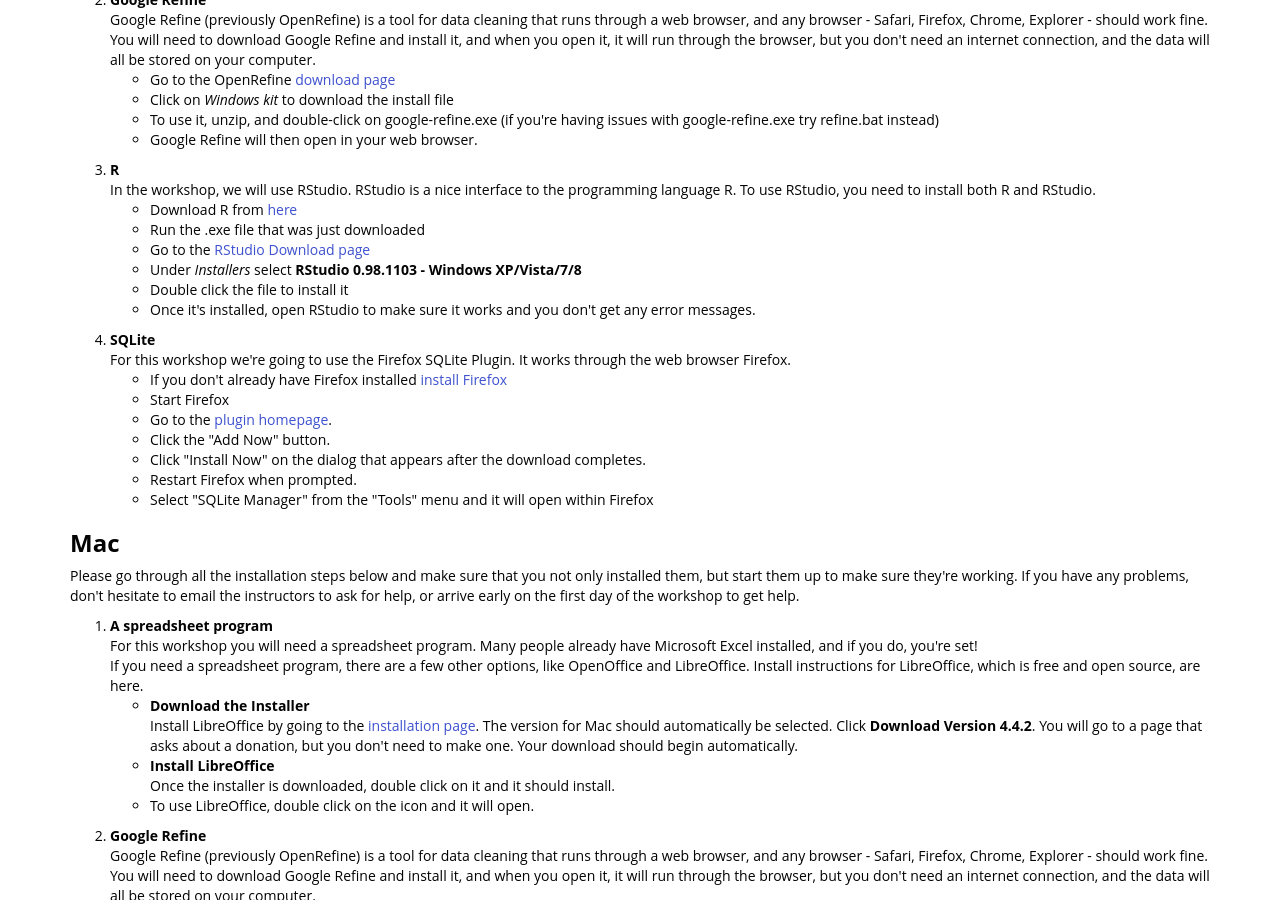
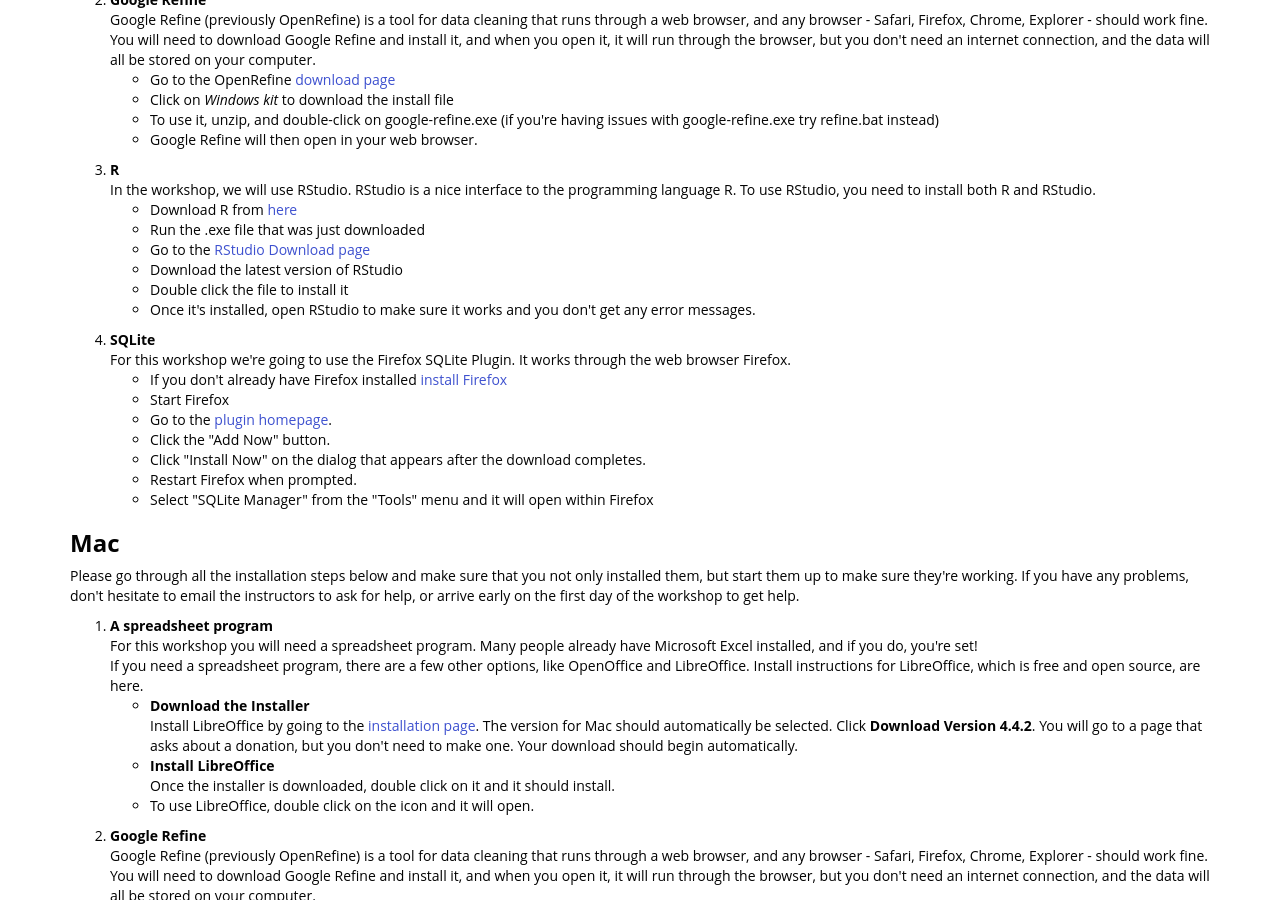
Before and after one commit to datacarpentry/2015-09-23-TDWG, a Jekyll site: the page built from install.html, in a window 1280 px wide and 900 px high, scrolled down 816 px. Built offline with Jekyll 4.4.1, drawn with Linux system fonts in a browser that asks for light colours; nearby versions of some CDN libraries; library files that are not in the unit come from our copies.

Commit message:
edited R download instructions

```diff
--- a/_includes/windows.html
+++ b/_includes/windows.html
@@ -54,7 +54,7 @@
       <a href="http://cran.r-project.org/bin/windows/base/release.htm">here</a>
 <li>Run the .exe file that was just downloaded
 <li>Go to the <a href="http://www.rstudio.com/ide/download/desktop">RStudio Download page</a>
-<li>Under <i>Installers</i> select <b>RStudio 0.98.1103 - Windows XP/Vista/7/8</b>
+<li>Download the latest version of RStudio
 <li>Double click the file to install it
 <li>Once it's installed, open RStudio to make sure it works and you don't get any error messages.
 </ul>
```
